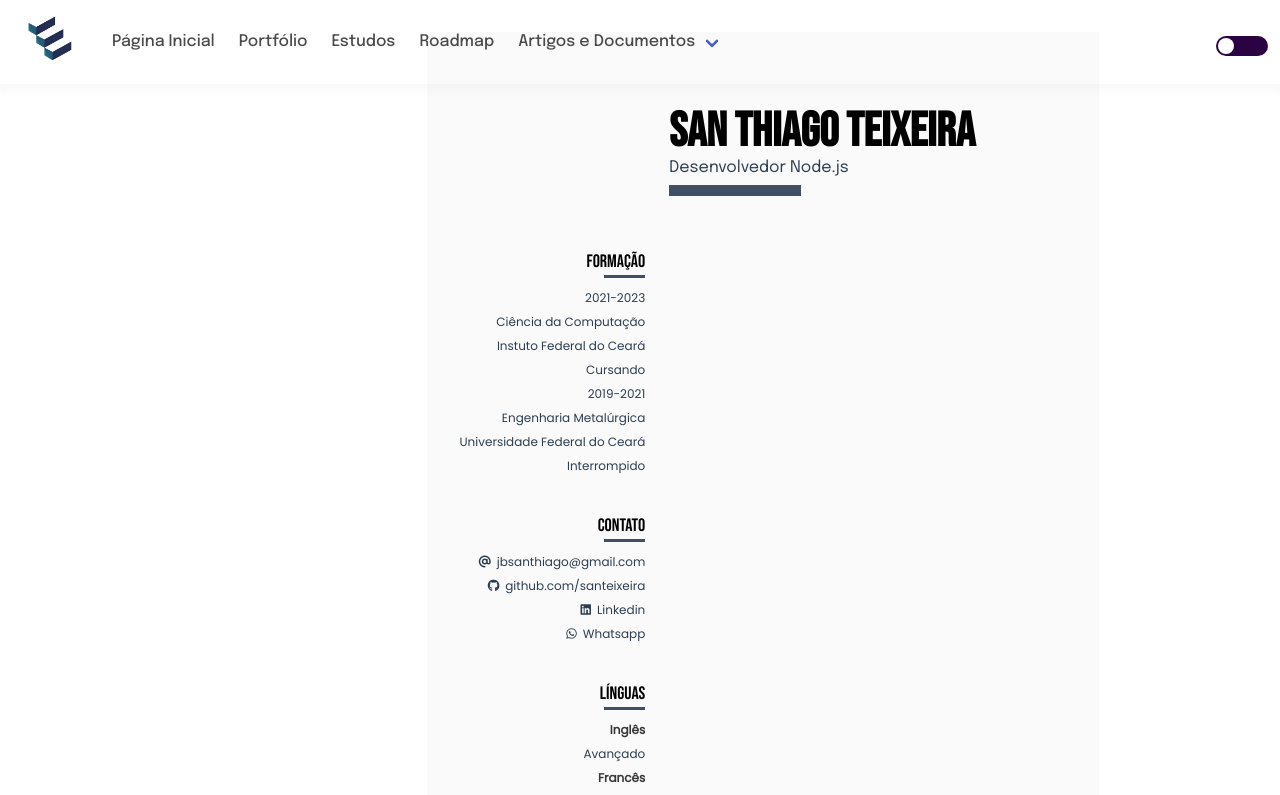
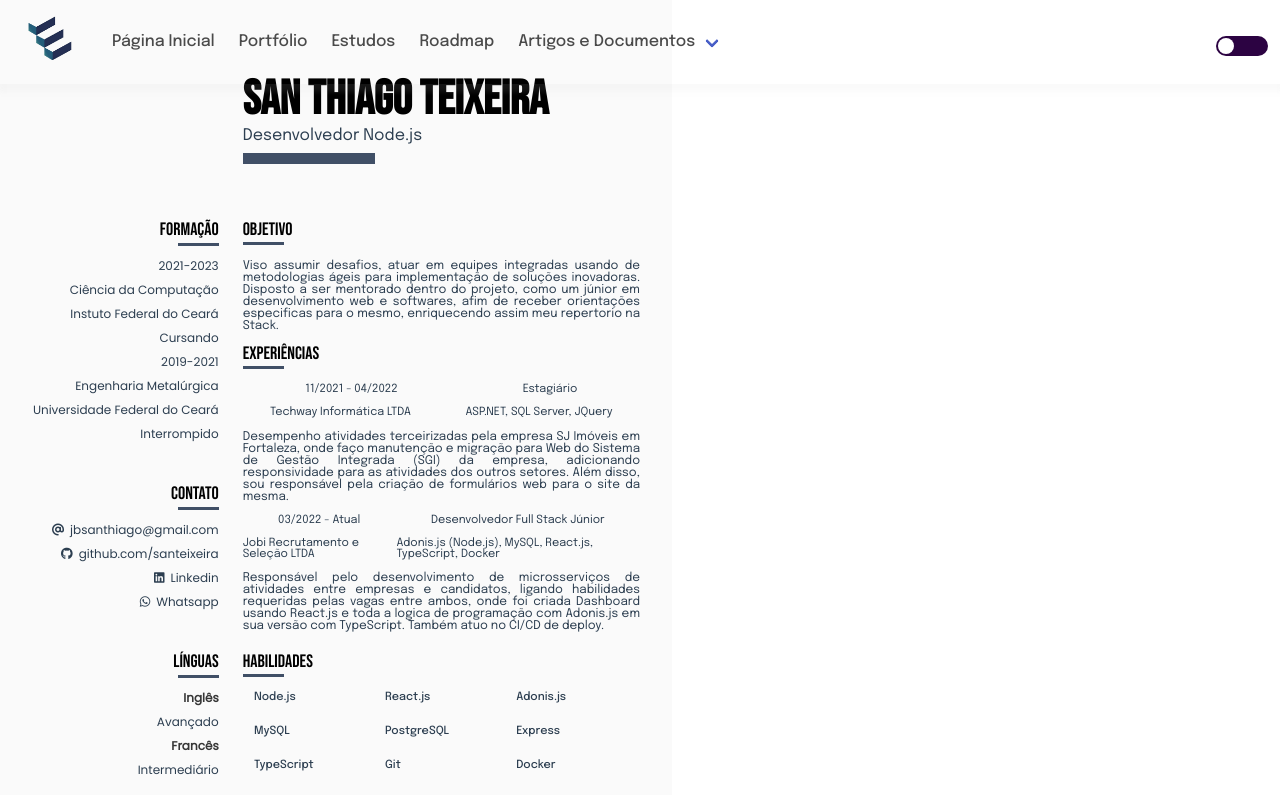
Before and after one commit to santeixeira/portfolio, a Vue app: page /#/curriculum in a window 1280 px wide. Shown: the top 795 px of the page. Built offline with nearby package versions, Linux system fonts and the light colour scheme.

Commit message:
Finalizado curriculo | aplicacao na modal

```diff
--- a/src/assets/config_sass/presets.scss
+++ b/src/assets/config_sass/presets.scss
@@ -19,9 +19,8 @@ main.dark-mode {
 .a4-paper {
   width: 7in;
   height: 9.25in;
-  margin: 27mm 16mm 27mm 16mm;
   background-color: $gray-scale;
-  margin: 2em 33.33% 2em;
+
   padding: 4em 2em 4em;
 }
 
--- a/src/components/index.ts
+++ b/src/components/index.ts
@@ -25,3 +25,4 @@ export { default as Cronometer } from "@/components/misc/CronometerSection.vue";
 export { default as Carousel } from "@/components/misc/CarouselMenu.vue";
 export { default as CarouselItem } from "@/components/misc/CarouselItem.vue";
 export { default as CurriculumPaper } from "@/components/misc/CurriculumPaper.vue";
+export { default as Modal } from "@/components/misc/Modal.vue";
--- /dev/null
+++ b/src/components/misc/Modal.vue
@@ -0,0 +1,115 @@
+<template>
+  <transition name="fade">
+    <div class="vue-modal" v-show="open">
+      <transition name="drop-in">
+        <div class="vue-modal-inner" v-show="open">
+          <div class="vue-modal-content">
+            <div class="columns">
+              <button type="button" class="close" @click="close">
+                <i class="fas fa-close"></i>
+              </button>
+            </div>
+            <slot></slot>
+          </div>
+        </div>
+      </transition>
+    </div>
+  </transition>
+</template>
+
+<script lang="ts">
+import { defineComponent, onMounted, onUnmounted } from "vue";
+export default defineComponent({
+  // eslint-disable-next-line vue/multi-word-component-names
+  name: "Modal",
+  emits: ["close"],
+  props: {
+    open: {
+      type: Boolean,
+      required: true
+    }
+  },
+  setup(_, { emit }) {
+    const close = () => {
+      emit("close");
+    };
+
+    const handleKeyup = (event: { keyCode: number }) => {
+      if (event.keyCode === 27) {
+        close();
+      }
+    };
+
+    onMounted(() => document.addEventListener("keyup", handleKeyup));
+    onUnmounted(() => document.removeEventListener("keyup", handleKeyup));
+
+    return { close };
+  }
+});
+</script>
+
+<style lang="scss" scoped>
+@import "@/assets/config_sass/colors.scss";
+.columns {
+  position: absolute !important;
+  align-content: right;
+}
+
+.close {
+  border: none;
+  background: none;
+  font-size: 1.25em;
+  font-weight: 700;
+  align-items: center;
+  margin: 0 0.25em;
+  cursor: pointer;
+}
+.vue-modal {
+  position: fixed;
+  top: 0;
+  left: 0;
+  width: 100%;
+  height: 100%;
+  overflow-x: hidden;
+  overflow-y: auto;
+  background-color: rgba(0, 0, 0, 0.6);
+  z-index: 1;
+}
+
+.vue-modal-inner {
+  margin: 5em auto;
+  height: auto;
+  max-width: 40em;
+}
+
+.vue-modal-content {
+  position: relative;
+  background-color: $gray-scale;
+  border: 1px solid rgba(0, 0, 0, 0.3);
+  background-clip: padding-box;
+  border-radius: 0.3rem;
+  padding: 1em 1rem 1em;
+  width: 50em;
+}
+
+.fade-enter-active,
+.fade-leave-active {
+  transition: opacity 0.5s;
+}
+
+.fade-enter,
+.fade-leave-to {
+  opacity: 0;
+}
+
+.drop-in-enter-active,
+.drop-in-leave-active {
+  transition: all 0.3s ease-out;
+}
+
+.drop-in-enter-from,
+.drop-in-leave-to {
+  opacity: 0;
+  transform: translate(0, -50px);
+}
+</style>
--- /dev/null
+++ b/src/pages/Portfolio/Curriculum/ExperienciesPart.vue
@@ -0,0 +1,113 @@
+<template>
+  <li id="experiece">
+    <ul class="submenu">
+      <li>
+        <h2 class="subtitulo">Experiências</h2>
+        <svg
+          width="41"
+          height="3"
+          viewBox="0 0 41 3"
+          fill="none"
+          xmlns="http://www.w3.org/2000/svg"
+        >
+          <rect width="41" height="3" fill="#404F66" />
+        </svg>
+      </li>
+      <li>
+        <ul class="align-horizontal">
+          <li>
+            <span>{{ experience.periodo }}</span>
+          </li>
+          <li>
+            <span>{{ experience.posicao }}</span>
+          </li>
+        </ul>
+      </li>
+      <li>
+        <ul class="align-horizontal">
+          <li>
+            <span>{{ experience.empresa }}</span>
+          </li>
+          <li>
+            <span>{{ experience.stack }}</span>
+          </li>
+        </ul>
+      </li>
+      <li class="justify">
+        <span>{{ experience.desc }}</span>
+      </li>
+
+      <li v-if="secondExperience">
+        <ul class="align-horizontal">
+          <li>
+            <span>{{ secondExperience.periodo }}</span>
+          </li>
+          <li>
+            <span>{{ secondExperience.posicao }}</span>
+          </li>
+        </ul>
+      </li>
+      <li v-if="secondExperience">
+        <ul class="align-horizontal">
+          <li>
+            <span>{{ secondExperience.empresa }}</span>
+          </li>
+          <li>
+            <span>{{ secondExperience.stack }}</span>
+          </li>
+        </ul>
+      </li>
+      <li v-if="secondExperience" class="justify">
+        <span>{{ secondExperience.desc }}</span>
+      </li>
+    </ul>
+  </li>
+</template>
+
+<script lang="ts">
+import { defineComponent } from "vue";
+
+export default defineComponent({
+  name: "ExperiencesPart",
+  data() {
+    return {
+      experience: {
+        desc: "Desempenho atividades terceirizadas pela empresa SJ Imóveis em Fortaleza, onde faço manutenção e migração para Web do Sistema de Gestão Integrada (SGI) da empresa, adicionando responsividade para as atividades dos outros setores. Além disso, sou responsável pela criação de formulários web para o site da mesma.",
+        posicao: "Estagiário",
+        empresa: "Techway Informática LTDA",
+        stack: "ASP.NET, SQL Server, JQuery",
+        periodo: "11/2021 - 04/2022"
+      },
+      secondExperience: {
+        desc: "Responsável pelo desenvolvimento de microsserviços de atividades entre empresas e candidatos, ligando habilidades requeridas pelas vagas entre ambos, onde foi criada Dashboard usando React.js e toda a logica de programação com Adonis.js em sua versão com TypeScript. Também atuo no CI/CD de deploy.",
+        posicao: "Desenvolvedor Full Stack Júnior",
+        empresa: "Jobi Recrutamento e Seleção LTDA",
+        stack: "Adonis.js (Node.js), MySQL, React.js, TypeScript, Docker",
+        periodo: "03/2022 - Atual"
+      }
+    };
+  }
+});
+</script>
+<style scoped>
+#experiece {
+  margin-top: -3em;
+}
+ul.align-horizontal {
+  list-style: none;
+  display: flex;
+  justify-content: space-around;
+  font-size: 1.25em !important;
+}
+ul.align-horizontal span {
+  font-size: 1em !important;
+}
+ul.align-horizontal li {
+  display: inline;
+  margin: 0 !important;
+}
+
+ul.submenu li.justify {
+  text-align: justify;
+}
+</style>
--- /dev/null
+++ b/src/pages/Portfolio/Curriculum/ObjectivePart.vue
@@ -0,0 +1,41 @@
+<template>
+  <li>
+    <ul class="submenu">
+      <li>
+        <h2 class="subtitulo">Objetivo</h2>
+        <svg
+          width="41"
+          height="3"
+          viewBox="0 0 41 3"
+          fill="none"
+          xmlns="http://www.w3.org/2000/svg"
+        >
+          <rect width="41" height="3" fill="#404F66" />
+        </svg>
+      </li>
+      <li class="justify">
+        <span>{{ objetivo }}</span>
+      </li>
+    </ul>
+  </li>
+</template>
+
+<script lang="ts">
+import { defineComponent } from "vue";
+
+export default defineComponent({
+  name: "ObjectivePart",
+  data() {
+    return {
+      objetivo:
+        "Viso assumir desafios, atuar em equipes integradas usando de metodologias ágeis para implementação de soluções inovadoras. Disposto a ser mentorado dentro do projeto, como um júnior em desenvolvimento web e softwares, afim de receber orientações especificas para o mesmo, enriquecendo assim meu repertorio na Stack."
+    };
+  }
+});
+</script>
+
+<style scoped>
+ul.submenu li.justify {
+  text-align: justify;
+}
+</style>
--- /dev/null
+++ b/src/pages/Portfolio/Curriculum/SkillsPart.vue
@@ -0,0 +1,77 @@
+<template>
+  <li>
+    <ul id="skills" class="submenu">
+      <li>
+        <h2 class="subtitulo">Habilidades</h2>
+        <svg
+          width="41"
+          height="3"
+          viewBox="0 0 41 3"
+          fill="none"
+          xmlns="http://www.w3.org/2000/svg"
+        >
+          <rect width="41" height="3" fill="#404F66" />
+        </svg>
+      </li>
+      <li class="justify">
+        <ul class="align-horizontal">
+          <li v-for="(skill, index) in skills" :key="skill">
+            {{ skills[index] }}
+          </li>
+        </ul>
+      </li>
+    </ul>
+  </li>
+</template>
+
+<script lang="ts">
+import { defineComponent } from "vue";
+
+export default defineComponent({
+  name: "SkillsPart",
+  data() {
+    return {
+      skills: [
+        "Node.js",
+        "React.js",
+        "Adonis.js",
+        "MySQL",
+        "PostgreSQL",
+        "Express",
+        "TypeScript",
+        "Git",
+        "Docker"
+      ]
+    };
+  }
+});
+</script>
+
+<style scoped>
+#skills {
+  margin-top: -2.5em;
+}
+ul.align-horizontal {
+  list-style-type: none;
+  width: 100%;
+  display: flex;
+  flex-wrap: wrap;
+  font-size: 1.25em !important;
+}
+ul.align-horizontal span {
+  font-size: 1em !important;
+}
+ul.align-horizontal li {
+  flex: 0 0 33%;
+  border: none;
+  padding: 0 1em 2em;
+  display: flex;
+  align-items: flex-end;
+  margin: 0 !important;
+  font-weight: 500;
+}
+
+ul.submenu li.justify {
+  text-align: justify;
+}
+</style>
--- a/src/pages/Portfolio/CurriculumTemplate.vue
+++ b/src/pages/Portfolio/CurriculumTemplate.vue
@@ -25,9 +25,17 @@
               </svg>
             </div>
           </div>
+          <div id="objective" class="columns">
+            <div class="column"><Objective class="part-2" /></div>
+          </div>
+          <div id="objective" class="columns">
+            <div class="column"><Experiences class="part-2" /></div>
+          </div>
+          <div id="objective" class="columns">
+            <div class="column"><Skills class="part-2" /></div>
+          </div>
         </div>
       </div>
-      <FirstPart></FirstPart>
     </div>
   </CurriculumPaper>
 </template>
@@ -35,10 +43,18 @@
 <script lang="ts">
 import { defineComponent } from "vue";
 import { CurriculumPaper } from "@/components/index";
-import { Enroll, Contact, Lang } from "./index";
+import { Enroll, Contact, Lang, Objective, Experiences, Skills } from "./index";
 export default defineComponent({
   name: "CurriculumTemplate",
-  components: { CurriculumPaper, Enroll, Contact, Lang },
+  components: {
+    CurriculumPaper,
+    Enroll,
+    Contact,
+    Lang,
+    Skills,
+    Objective,
+    Experiences
+  },
   data() {
     return {
       dadosPessoais: {
@@ -51,6 +67,16 @@ export default defineComponent({
 </script>
 
 <style lang="scss">
+#objective {
+  margin-top: 1em;
+}
+.part-2 h2.subtitulo {
+  text-align: start !important;
+}
+li.part-2::marker {
+  content: "";
+}
+
 h2.subtitulo {
   text-align: end !important;
   color: #000 !important;
--- a/src/pages/Portfolio/index.ts
+++ b/src/pages/Portfolio/index.ts
@@ -3,3 +3,6 @@ export { default as Portfolio } from "./PortfolioPart.vue";
 export { default as Contact } from "./Curriculum/ContactPart.vue";
 export { default as Enroll } from "./Curriculum/EnrollPart.vue";
 export { default as Lang } from "./Curriculum/LangPart.vue";
+export { default as Objective } from "./Curriculum/ObjectivePart.vue";
+export { default as Experiences } from "./Curriculum/ExperienciesPart.vue";
+export { default as Skills } from "./Curriculum/SkillsPart.vue";
```
Also changed, not shown: src/pages/Portfolio/AboutMe.vue (+31 -7 lines).
